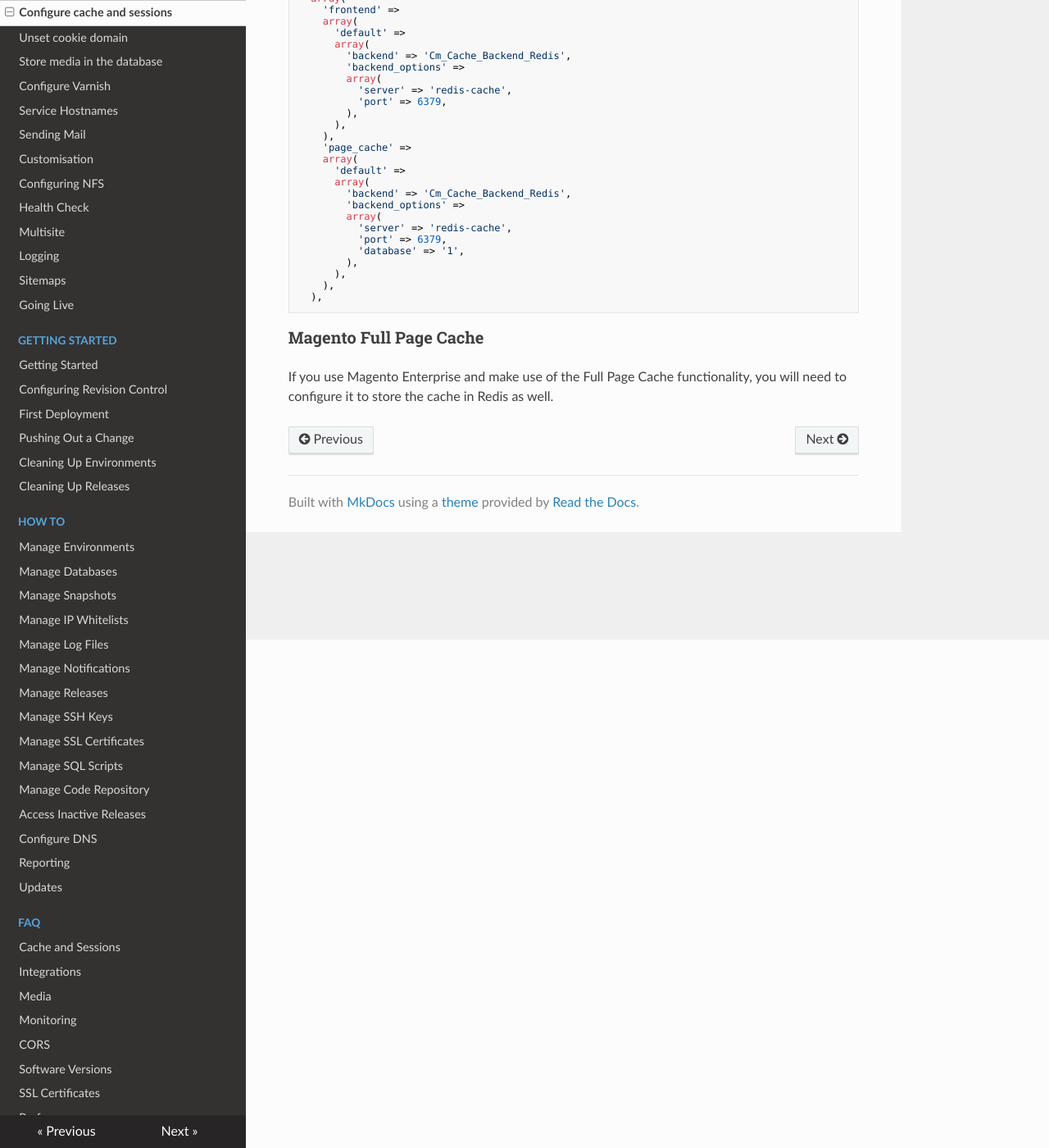
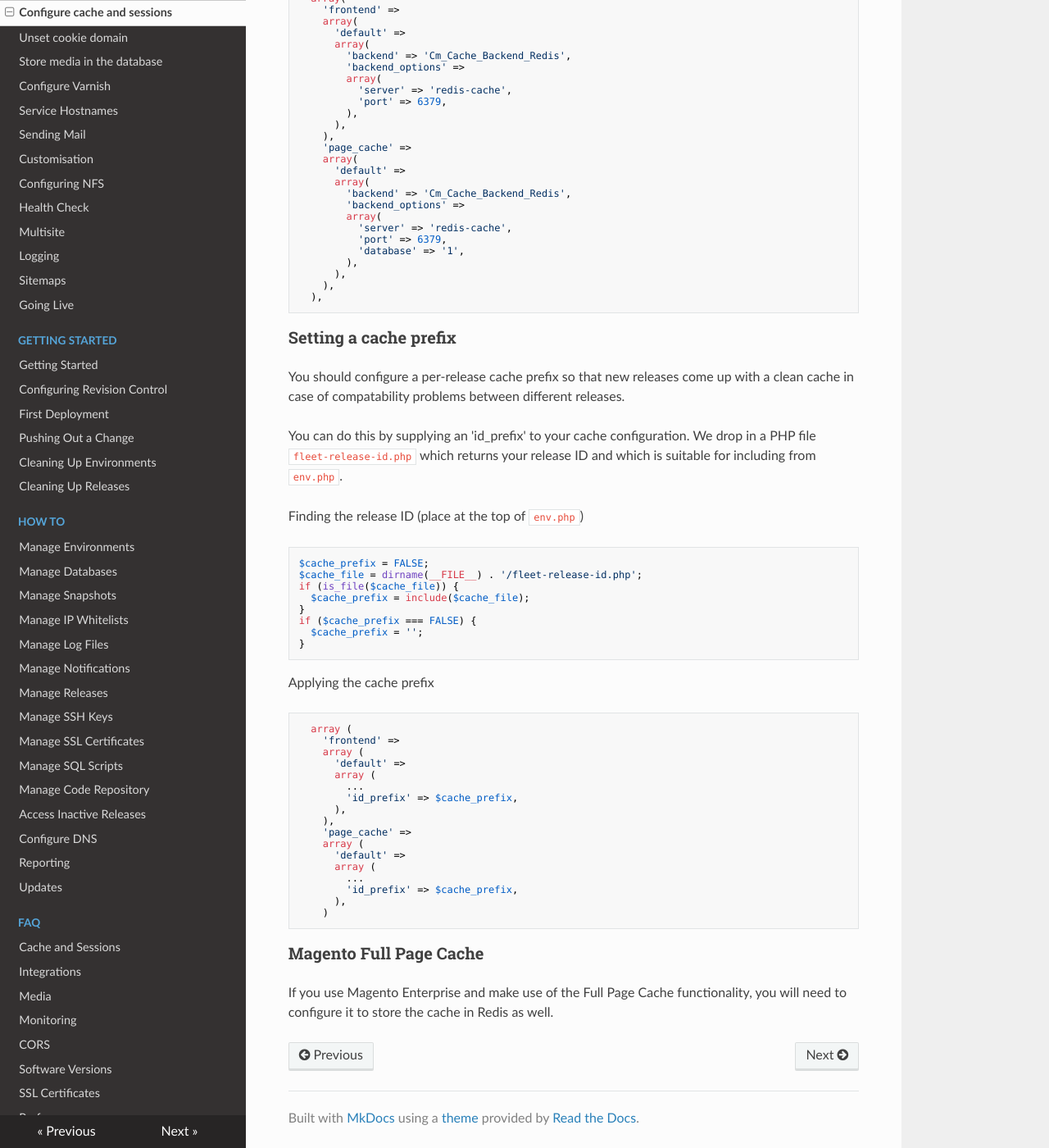
Before and after one commit to anchor/fleet-magento-docs, an MkDocs documentation site: the page built from docs/configuring-magento-2-for-fleet/configure-cache-and-sessions.md, in a window 1280 px wide and 1400 px high, scrolled down 620 px. Shown: the whole window at 82% size. Built offline with MkDocs 1.6.1, drawn with Linux system fonts in a browser that asks for light colours; nearby versions of some CDN libraries; old or Windows-style settings are respelled for this version of MkDocs.

Commit message:
Add documentation on configuring cache prefixes

````diff
--- a/docs/configuring-magento-2-for-fleet/configure-cache-and-sessions.md
+++ b/docs/configuring-magento-2-for-fleet/configure-cache-and-sessions.md
@@ -47,6 +47,45 @@ Add the following stanza to the configuration in `env.php`. Be sure to **replace
   ),
 ```
 
+### Setting a cache prefix
+
+You should configure a per-release cache prefix so that new releases come up with a clean cache in case of compatability problems between different releases.
+
+You can do this by supplying an 'id_prefix' to your cache configuration. We drop in a PHP file `fleet-release-id.php` which returns your release ID and which is suitable for including from `env.php`.
+
+Finding the release ID (place at the top of `env.php`)
+```php
+$cache_prefix = FALSE;
+$cache_file = dirname(__FILE__) . '/fleet-release-id.php';
+if (is_file($cache_file)) {
+  $cache_prefix = include($cache_file);
+}
+if ($cache_prefix === FALSE) {
+  $cache_prefix = '';
+}
+```
+
+Applying the cache prefix
+```php
+  array (
+    'frontend' =>
+    array (
+      'default' =>
+      array (
+        ...
+        'id_prefix' => $cache_prefix,
+      ),
+    ),
+    'page_cache' =>
+    array (
+      'default' =>
+      array (
+        ...
+        'id_prefix' => $cache_prefix,
+      ),
+    )
+```
+
 ### Magento Full Page Cache
 
 If you use Magento Enterprise and make use of the Full Page Cache functionality, you will need to
````
